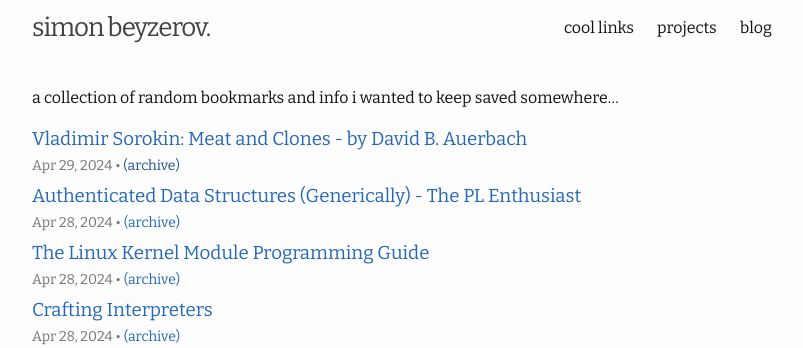
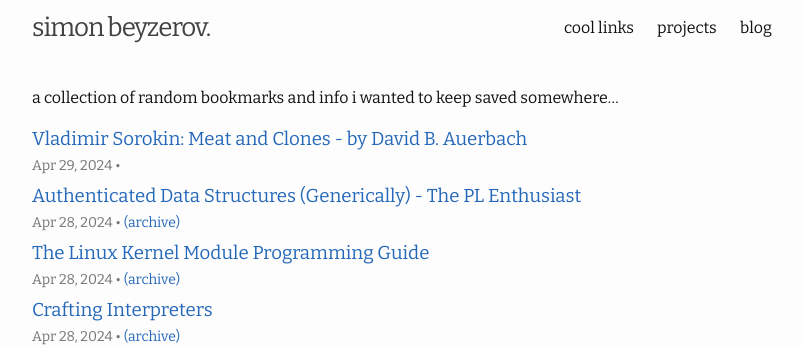
Before and after one commit to sim15/sim15.github.io, a Jekyll site: the page built from bookmarks.md, in a window 1280 px wide. Shown: the top 348 px of the page, without its empty margins (238-1041 px from the left). Built offline with Jekyll 4.4.1, drawn with Linux system fonts in a browser that asks for light colours.

Commit message:
Update bookmarks.html

```diff
--- a/_layouts/bookmarks.html
+++ b/_layouts/bookmarks.html
@@ -29,9 +29,9 @@ layout: default
             {% if bookmark.tags != empty %}
             {% include category_links_bookmark.html tags=bookmark.tags %}
             {% endif %}
-          {% if bookmark.waybackUrl != blank %}
-        <a href="{{ bookmark.waybackUrl }}" target="_target">(archive)</a>
-        {% endif %}
+            {% if bookmark.waybackUrl %}
+              <a href="{{ bookmark.waybackUrl }}" target="_target">(archive)</a>
+            {% endif %}
           </span>
 
     </li>
```
